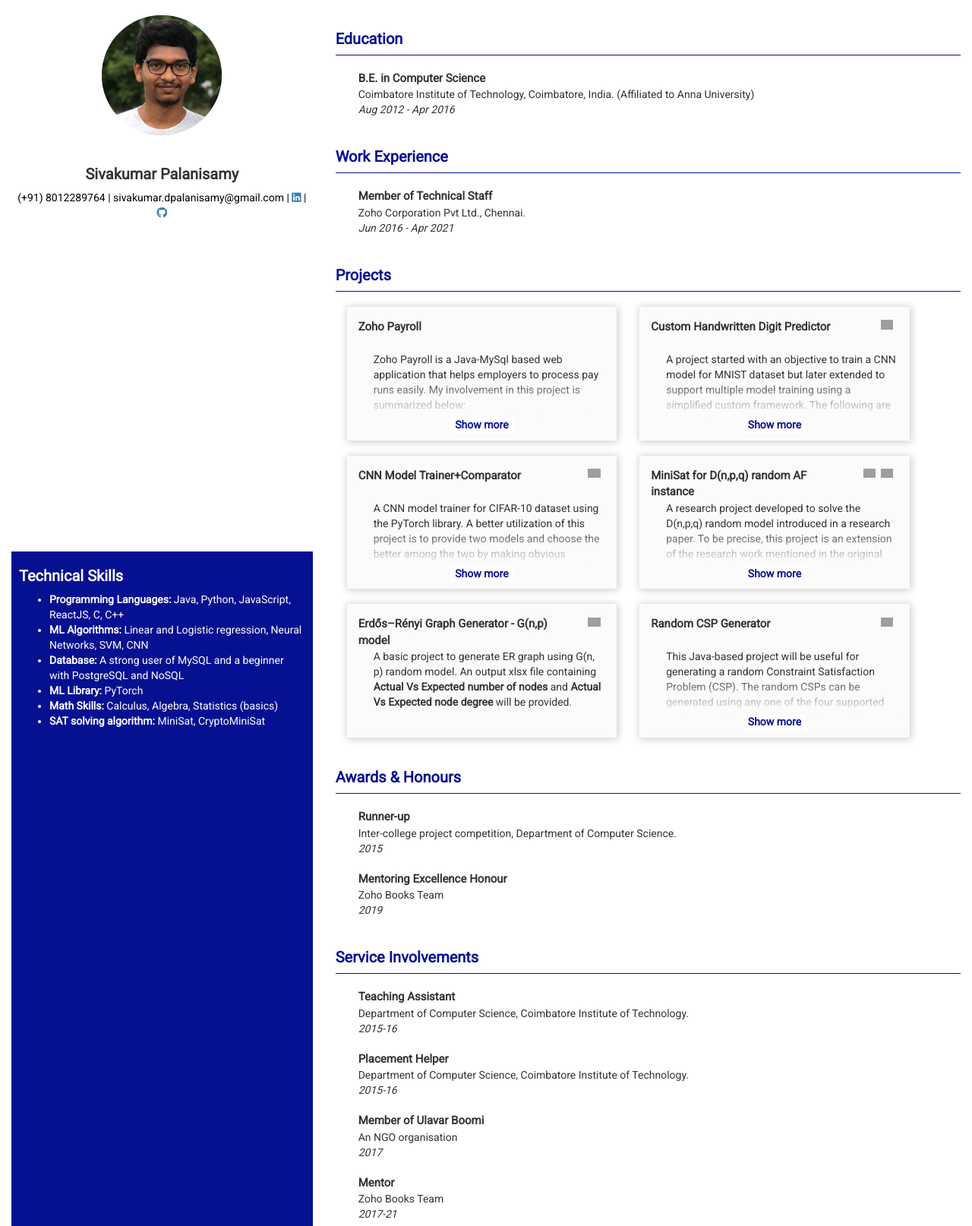
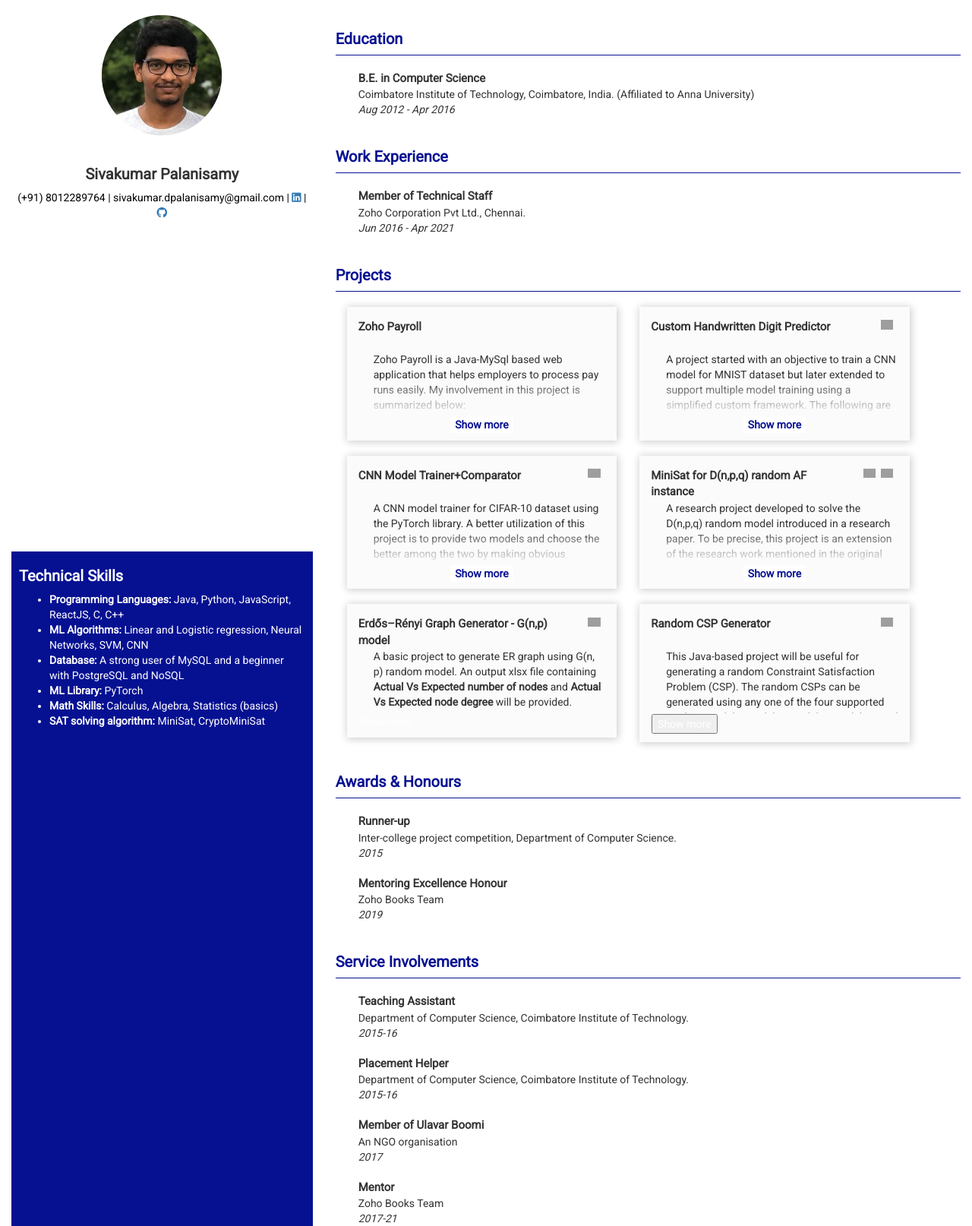
Before and after one commit to Sivakumar3695/Online_CV, a Jekyll site: the page built from index.html, in a window 1280 px wide. Shown: the whole page at 76% size. Built offline with Jekyll 4.4.1, drawn with Linux system fonts in a browser that asks for light colours; grey boxes are pictures that could not be loaded.

Commit message:
Update project.html

```diff
--- a/_includes/project.html
+++ b/_includes/project.html
@@ -95,10 +95,10 @@
 							<img class ="github-img" src="https://user-images.githubusercontent.com/29046579/128333655-f75f0bdd-540f-4258-b8c6-e21413531f99.jpg" alter="Avatar">
 						</a>
 					</div>
-					<div class="project-description">
+					<div class="project-description-complete">
 						This Java-based project will be useful for generating a random Constraint Satisfaction Problem (CSP). The random CSPs can be generated using any one of the four supported random models: Model B, Model D, Model RB and Model RD.
 					</div>
-					<div class="show-more"> <p><button onclick="showModal('project-5')">Show more </button></p> </div>
+					<div class="show-more-inactive"> <p><button onclick="showModal('project-5')">Show more </button></p> </div>
 
 				</div>
 			</div>
```
